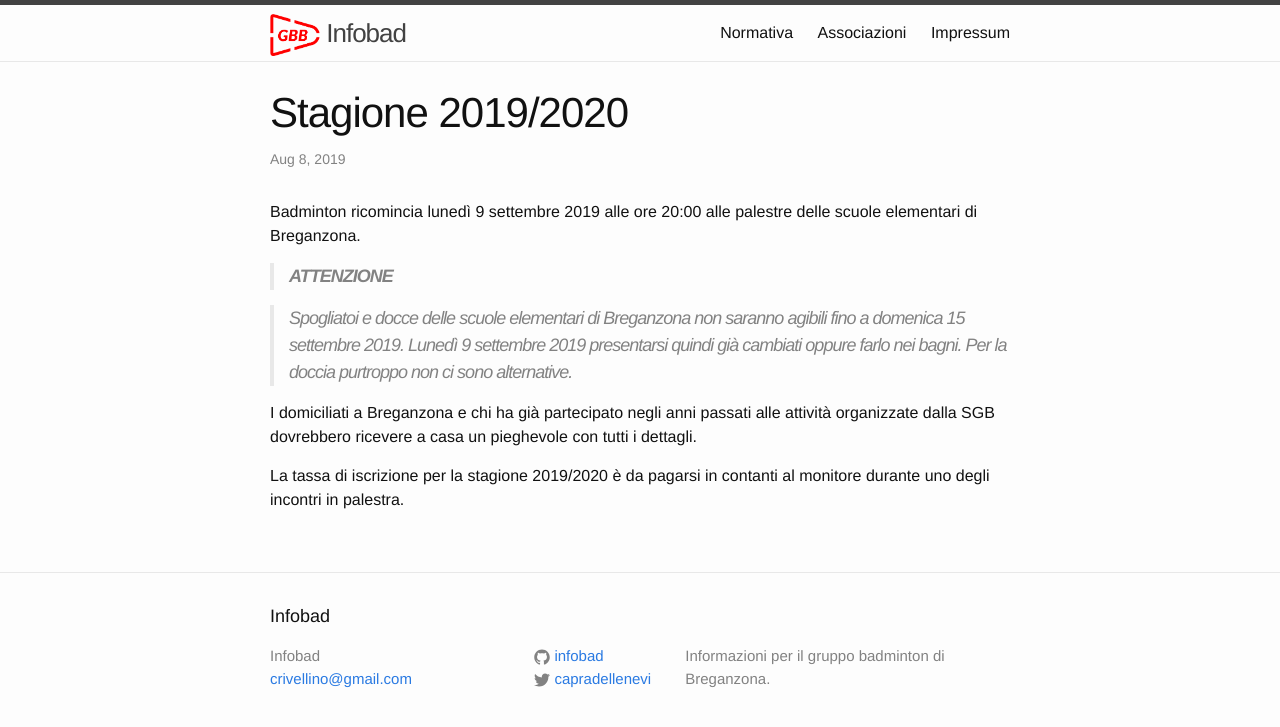
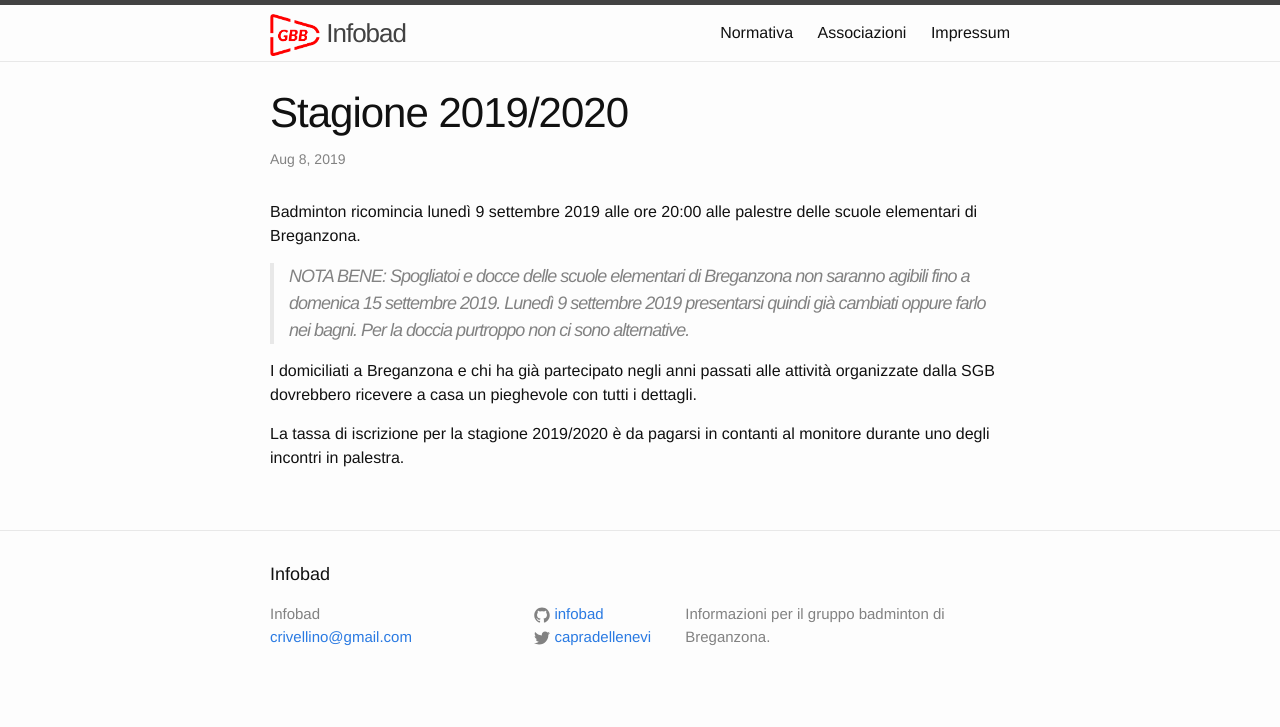
Before and after one commit to infobad/infobad.github.io, a Jekyll site: the page built from _posts/2019-08-08-stagione-2019-2020.markdown, in a window 1280 px wide. Shown: the top 727 px of the page. Built offline with Jekyll 4.4.1, drawn with Linux system fonts in a browser that asks for light colours.

Commit message:
Update new season information

```diff
--- a/_posts/2019-08-08-stagione-2019-2020.markdown
+++ b/_posts/2019-08-08-stagione-2019-2020.markdown
@@ -6,9 +6,7 @@ categories: blog update
 ---
 Badminton ricomincia lunedì 9 settembre 2019 alle ore 20:00 alle palestre delle scuole elementari di Breganzona.
 
-> **ATTENZIONE**
-
-> Spogliatoi e docce delle scuole elementari di Breganzona non saranno agibili fino a domenica 15 settembre 2019. Lunedì 9 settembre 2019 presentarsi quindi già cambiati oppure farlo nei bagni. Per la doccia purtroppo non ci sono alternative.
+> NOTA BENE: Spogliatoi e docce delle scuole elementari di Breganzona non saranno agibili fino a domenica 15 settembre 2019. Lunedì 9 settembre 2019 presentarsi quindi già cambiati oppure farlo nei bagni. Per la doccia purtroppo non ci sono alternative.
 
 I domiciliati a Breganzona e chi ha già partecipato negli anni passati alle attività organizzate dalla SGB dovrebbero ricevere a casa un pieghevole con tutti i dettagli.
 
```
